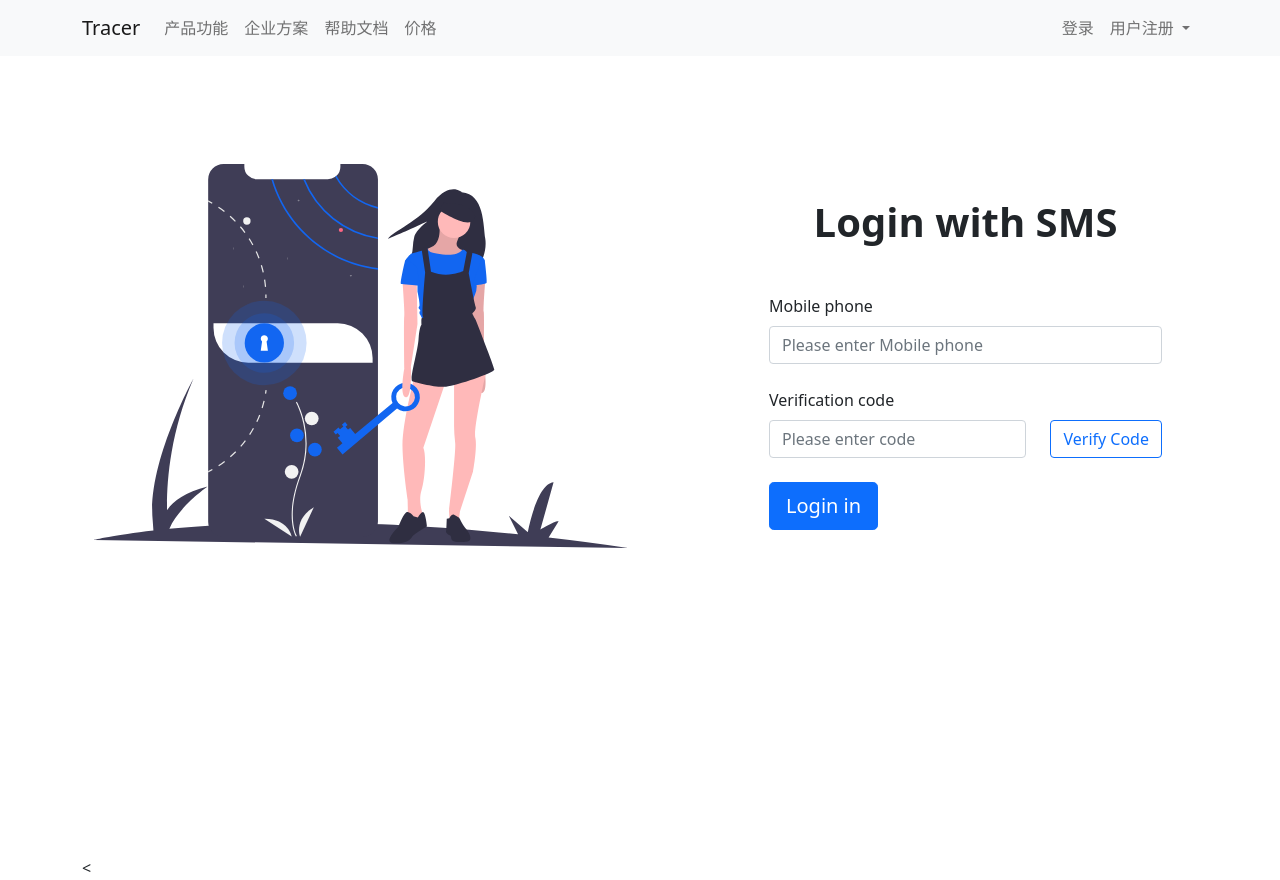
After one commit to redcican/django-saas, a Django app: page /login/sms/ in a window 1280 px wide. The commit adds this page. Run offline with Django 3.2, Linux system fonts and the light colour scheme; some libraries are stand-ins or nearby versions.

Commit message:
add static files

```diff
--- a/tracer/forms/account.py
+++ b/tracer/forms/account.py
@@ -6,12 +6,13 @@ from django_redis import get_redis_connection
 import random
 from utils.send_sms import send_sms
 from utils import encrypt
+from tracer.forms.bootstrap import BootstrapForm
 
 phone_regex = RegexValidator(
        regex=r'^\+?1?\d{9,15}$', message="Phone number must be entered in the format: '+999999999'. Up to 15 digits allowed.")
 
 
-class RegisterForm(forms.ModelForm):
+class RegisterForm(BootstrapForm, forms.ModelForm):
 
     # mobile_phone = forms.CharField(label='Mobile phone', validators=[
     #                               RegexValidator(r'^(1[3|4|5|6|7|8|9])\d{9}$', 'Malformed phone number'), ])
@@ -44,11 +45,6 @@ class RegisterForm(forms.ModelForm):
         # the order of fields in the form is matter, first defined will be firstly verified
         fields = ['username','email','password', 'confirm_password', 'mobile_phone', 'code']
 
-    def __init__(self, *args, **kwargs):
-        super().__init__(*args, **kwargs)
-        for _, field in self.fields.items():
-            field.widget.attrs['class'] = 'form-control'
-            field.widget.attrs['placeholder'] = 'Please enter %s' % (field.label,)
 
     def clean_username(self):
         username = self.cleaned_data['username']
@@ -138,3 +134,10 @@ class SendSmsForm(forms.Form):
 
 
         return mobile_phone
+
+
+class LoginSmsForm(BootstrapForm, forms.Form):
+    mobile_phone = forms.CharField(
+        validators=[phone_regex], max_length=17, label='Mobile phone')
+
+    code = forms.CharField(label='code', widget=forms.TextInput())
--- /dev/null
+++ b/tracer/forms/bootstrap.py
@@ -0,0 +1,9 @@
+
+
+class BootstrapForm(object):
+    def __init__(self, *args, **kwargs):
+        super(BootstrapForm, self).__init__(*args, **kwargs)
+        for _, field in self.fields.items():
+            field.widget.attrs['class'] = 'form-control'
+            field.widget.attrs['placeholder'] = 'Please enter %s' % (
+                field.label,)
--- /dev/null
+++ b/tracer/templates/login_sms.html
@@ -0,0 +1,62 @@
+{% extends 'layout/basic.html' %}
+{% load static %}
+
+{% block title %} User Sms login {% endblock title %}
+
+{% block css %}
+
+    {% comment %} <link rel="stylesheet" href="{% static 'css/account.css' %}"> {% endcomment %}
+    <style>
+        .error-msg {
+            color:red;
+            position: absolute;
+            font-size: 12px;
+        }
+    </style>
+{% endblock css %}
+
+{% block content %}
+<section class="vh-100">
+  <div class="container h-100">
+    <div class="row d-flex align-items-center justify-content-center h-75">
+
+      <div class="col-md-8 col-lg-7 col-xl-6">
+        <img src="{% static 'img/sms_login.svg' %}" class="img-fluid" alt="Phone image">
+      </div>
+
+      <div class="col-md-7 col-lg-5 col-xl-5 offset-xl-1">
+        <p class="text-center h1 fw-bold mb-5 mx-1 mx-md-4 mt-3">Login with SMS</p>
+        <form id="form" class="mx-1 mx-md-4" method="POST" novalidate>
+            {% csrf_token %}
+            <div class="d-flex flex-row align-items-center mb-4">
+                    <div class="form-outline flex-fill mb-0">
+                      <label class="form-label" for="form3Example4cd">Mobile phone</label>
+                        {{ form.mobile_phone }}
+                        <span class="error-msg"></span>
+                    </div>
+                  </div>
+
+                   <div class="d-flex flex-row align-items-center mb-4">
+                    <div class="form-outline flex-fill mb-0">
+                      <label class="form-label" for="form3Example4cd">Verification code</label>
+                            <div class="row">
+                            <div class="col">
+                                {{ form.code }}
+                                <span class="error-msg"></span>
+                            </div>
+                            <div class="col-auto">
+                                <input id="btnSms" type="button" class="btn btn-outline-primary" value="Verify Code">
+                            </div>
+                        </div>
+                    </div>
+                  </div>
+
+          <!-- Submit button -->
+          <button type="submit" class="btn btn-primary btn-lg btn-block">Login in</button>
+
+        </form>
+      </div>
+    </div>
+  </div>
+</section>
+<{% endblock content %}
--- a/tracer/templates/register.html
+++ b/tracer/templates/register.html
@@ -96,7 +96,7 @@
               </div>
               <div class="col-md-10 col-lg-6 col-xl-7 d-flex align-items-center order-1 order-lg-2">
 
-                <img src="https://mdbcdn.b-cdn.net/img/Photos/new-templates/bootstrap-registration/draw1.webp" class="img-fluid" alt="Sample image">
+                <img src="{% static 'img/register.webp' %}" class="img-fluid" alt="Sample image">
 
               </div>
             </div>
--- a/tracer/urls.py
+++ b/tracer/urls.py
@@ -6,5 +6,6 @@ app_name = 'tracer'
 
 urlpatterns = [
     path('register/', account.register, name='register'),
+    path('login/sms/', account.login_sms, name='login_sms'),
     path('send/sms/', account.send_sms, name='send_sms'),
 ]
--- a/tracer/views/account.py
+++ b/tracer/views/account.py
@@ -1,6 +1,6 @@
-from django.http.response import HttpResponse, JsonResponse
+from django.http.response import JsonResponse
 from django.shortcuts import render
-from tracer.forms.account import RegisterForm, SendSmsForm
+from tracer.forms.account import RegisterForm, SendSmsForm, LoginSmsForm
 
 def register(request):
     if request.method == 'GET':
@@ -22,3 +22,10 @@ def send_sms(request):
     if form.is_valid():
         return JsonResponse({'status': True})
     return JsonResponse({'status': False, 'errors': form.errors})
+
+def login_sms(request):
+    """
+    Login with sms
+    """
+    form = LoginSmsForm()
+    return render(request, 'login_sms.html', {'form': form})
```
Also changed, not shown: tracer/static/img/register.webp (added), tracer/static/img/sms_login.svg (added).
